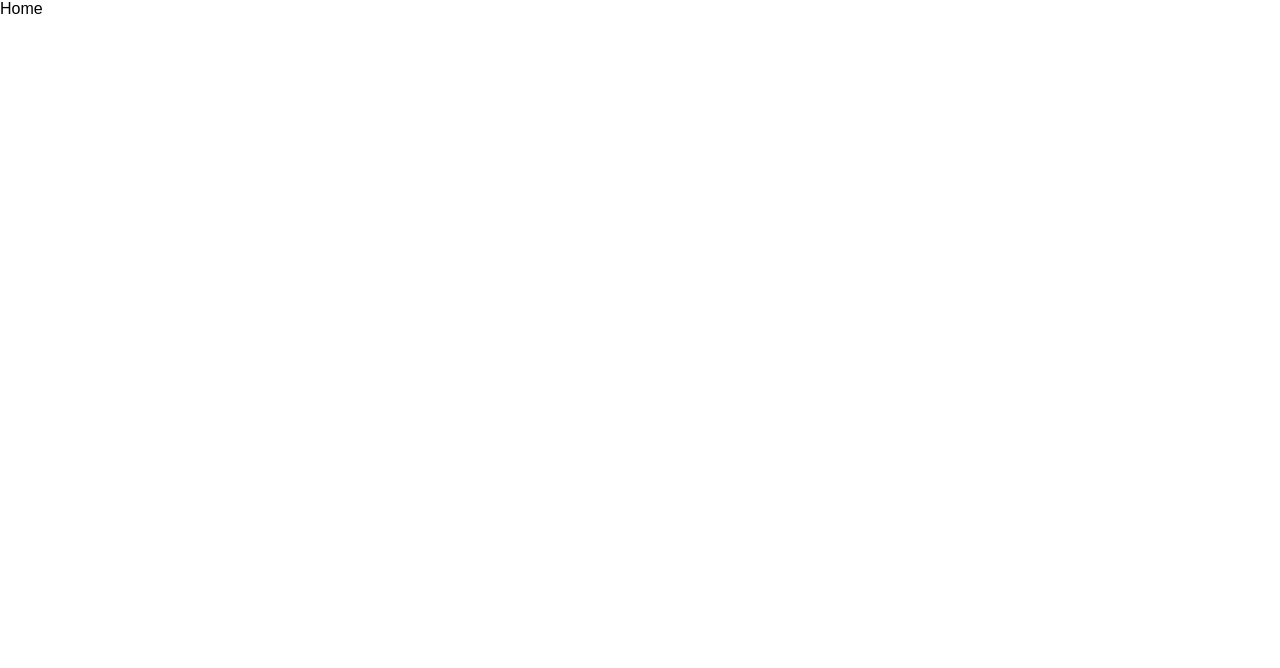
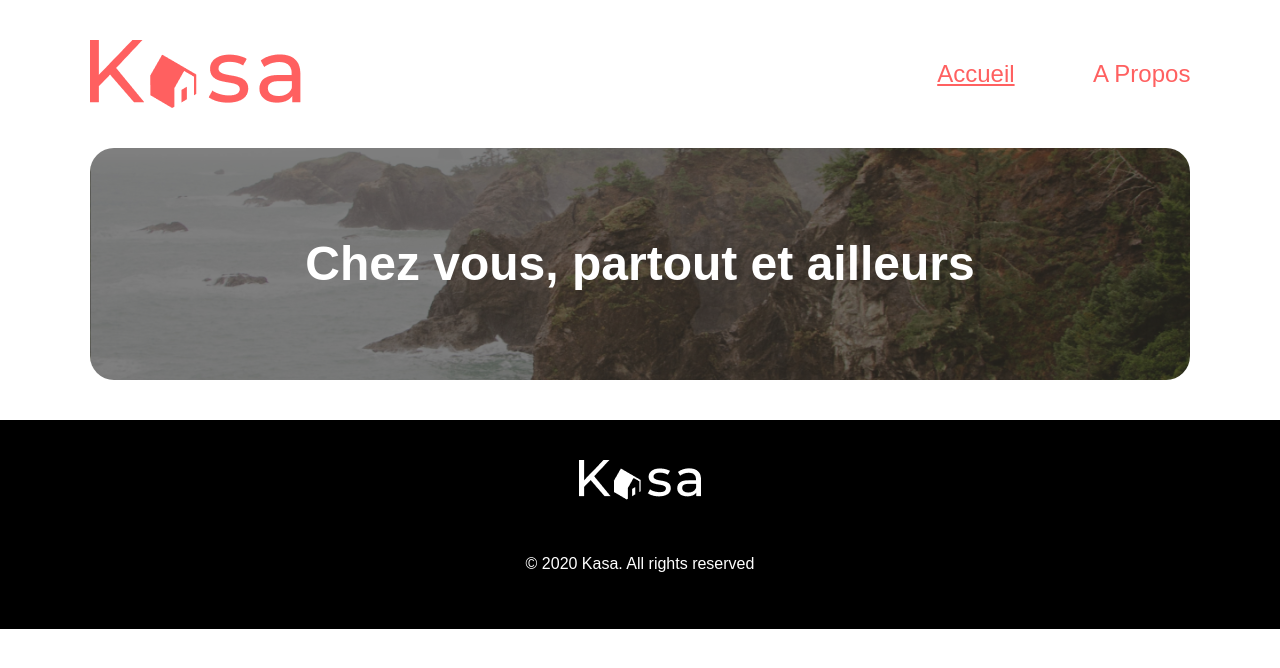
Before and after one commit to studentOCDBX/MyWebLearningP7-project-kasa, a React app: page / in a window 1280 px wide. Shown: the top 668 px of the page. Built offline with nearby package versions, Linux system fonts and the light colour scheme; the HTML template or start-up script is replaced by a standard one.

Commit message:
adding Banner navbar and a layout from footer and header component

```diff
--- a/src/Pages/home/index.jsx
+++ b/src/Pages/home/index.jsx
@@ -1,5 +1,25 @@
+import Banner from '../../components/Banner/index.jsx';
+import styled from 'styled-components';
+import colors from '../../utils/style/colors.js';
+
+const BannerTitle = styled.h1`
+  z-index: 1;
+  color: ${colors.secondary};
+  font-size: 48px;
+  line-height: 68.45px;
+  @media screen and (max-width: 800px) {
+    text-align: center;
+  }
+`;
+
 function Home() {
-  return <div>Home</div>;
+  return (
+    <div>
+      <Banner>
+        <BannerTitle>Chez vous, partout et ailleurs</BannerTitle>
+      </Banner>
+    </div>
+  );
 }
 
 export default Home;
--- /dev/null
+++ b/src/components/Banner/index.jsx
@@ -0,0 +1,56 @@
+import styled from 'styled-components';
+import colors from '../../utils/style/colors';
+import BannerImage from '../../assets/homeBanner.jpg';
+import PropTypes from 'prop-types';
+
+const BannerWrapper = styled.div`
+  background-image: linear-gradient(rgba(0, 0, 0, 0.5), rgba(0, 0, 0, 0.5)),
+    url(${BannerImage});
+  background-position: center;
+  background-size: cover;
+  border-radius: 1.5rem;
+  width: 86%;
+  height: 14.5rem;
+  margin: auto;
+  margin-block: 40px;
+  display: flex;
+  align-items: center;
+  justify-content: center;
+  z-index: 0;
+  @media screen and (max-width: 800px) {
+    margin-bottom: 4px;
+  }
+`;
+// const BannerWrapper = styled.div.attrs((props) => props)`
+//   background-image: linear-gradient(rgba(0, 0, 0, 0.5), rgba(0, 0, 0, 0.5)),
+//     url("${(props) => props.children.props.image}");
+//   background-position: center;
+//   background-size: cover;
+//   border-radius: 1.5rem;
+//   width: 86%;
+//   height: 14.5rem;
+//   margin: auto;
+//   margin-top: 40px;
+//   margin-bottom: 2.4rem;
+//   display: flex;
+//   align-items: center;
+//   justify-content: center;
+//   z-index: 0;
+// `;
+
+
+// function Banner({ children }) {
+//   return (
+//     <BannerWrapper>
+//       <BannerTitle>{children}</BannerTitle>
+//     </BannerWrapper>
+//   );
+// }
+function Banner({ children }) {
+  return <BannerWrapper>{children}</BannerWrapper>;
+}
+
+Banner.propTypes = {
+  children: PropTypes.string,
+};
+export default Banner;
--- /dev/null
+++ b/src/components/Navbar/index.jsx
@@ -0,0 +1,51 @@
+import { NavLink } from 'react-router-dom';
+import { styled } from 'styled-components';
+import colors from '../../utils/style/colors.js';
+
+const NavLinkWrapper = styled.nav`
+  width: 23%;
+  left: 931px;
+  top: 17px;
+  display: flex;
+  justify-content: space-between;
+  align-items: center;
+  height: 34px;
+  font-weight: 500;
+  font-size: 24px;
+
+  @media screen and (max-width: 1050px) {
+    width: 30%;
+  }
+  @media screen and (max-width: 800px) {
+    width: 140px;
+    height: 17px;
+    display: flex;
+    justify-content: space-between;
+    align-items: center;
+    text-transform: uppercase;
+    font-size: 12px;
+    line-height: 17.11px;
+  }
+`;
+
+const StyledNavLink = styled(NavLink)`
+  color: ${colors.primary};
+  &:hover {
+    /* background: linear-gradient(to top, #863535, #ff6565); */
+    box-shadow: -7px 14px 20px -2px rgba(255, 101, 80, 0.35);
+  }
+  &.active {
+    text-decoration: underline;
+  }
+`;
+
+function Navbar() {
+  return (
+    <NavLinkWrapper>
+      <StyledNavLink to="/">Accueil</StyledNavLink>
+      <StyledNavLink to="/about">A Propos</StyledNavLink>
+    </NavLinkWrapper>
+  );
+}
+
+export default Navbar;
--- /dev/null
+++ b/src/layout/Footer/index.jsx
@@ -0,0 +1,28 @@
+import styled from 'styled-components';
+import logo from '../../assets/FooterLogo.png';
+import colors from '../../utils/style/colors.js';
+
+const FooterContainer = styled.div`
+  height: 209px;
+  margin: auto;
+  display: flex;
+  flex-basis: 100%;
+  flex-direction: column;
+  justify-content: space-evenly;
+  align-items: center;
+  background-color: ${colors.footerBackground};
+  & p {
+    color: #fff;
+  }
+`;
+
+function Footer() {
+  return (
+    <FooterContainer>
+      <img src={logo} alt="Logo du footer" />
+      <p>© 2020 Kasa. All rights reserved</p>
+    </FooterContainer>
+  );
+}
+
+export default Footer;
--- /dev/null
+++ b/src/layout/Header/index.jsx
@@ -0,0 +1,45 @@
+import Navbar from '../../components/Navbar';
+import { styled } from 'styled-components';
+import { Link } from 'react-router-dom';
+import LOGO from '../../assets/LOGO.png';
+
+const HeaderWrapper = styled.div`
+  width: 86%;
+  margin: auto;
+  display: flex;
+  justify-content: space-between;
+  align-items: center;
+  padding-top: 2.5rem;
+  padding-inline: 5.25rem;
+  @media screen and (max-width: 800px) {
+    display: flex;
+    width: 85%;
+    margin-bottom: -22px;
+    padding-inline: 30px;
+  }
+`;
+
+const LogoContainer = styled.div`
+  width: 211px;
+  height: 68px;
+  background-image: url(${LOGO});
+  @media screen and (max-width: 800px) {
+    width: 145px;
+    height: 47px;
+    background-repeat: no-repeat;
+    background-size: cover;
+  }
+`;
+
+function Header() {
+  return (
+    <HeaderWrapper>
+      <Link to="/">
+        <LogoContainer></LogoContainer>
+      </Link>
+      <Navbar />
+    </HeaderWrapper>
+  );
+}
+
+export default Header;
--- a/src/main.jsx
+++ b/src/main.jsx
@@ -5,10 +5,25 @@ import App from './Pages/home/index.jsx';
 import GlobalStyle from './utils/style/GlobalStyle.js';
 import Logement from './Pages/Logement/index.jsx';
 import Apropos from './Pages/A-Propos/index.jsx';
+import Header from './layout/Header/index.jsx';
+import Footer from './layout/Footer/index.jsx';
+import Error from './Pages/Error/index.jsx';
+
+const HeaderFooterLayout = () => {
+  return (
+    <>
+      <Header />
+      <Outlet />
+      <Footer />
+    </>
+  );
+};
+export default HeaderFooterLayout;
 
 const router = createBrowserRouter([
   {
-    path: '/',
+    element: <HeaderFooterLayout />,
+    errorElement: <Error />,
     children: [
       {
         path: '/',
--- /dev/null
+++ b/src/utils/style/colors.js
@@ -0,0 +1,8 @@
+const colors = {
+  primary: '#FF6060',
+  secondary: '#FFFFFF',
+  footerBackground: '#000',
+  greylightBackground: '#F6F6F6',
+};
+export default colors;
+// #008000;
```
Also changed, not shown: src/assets/FooterLogo.png (added), src/assets/homeBanner.jpg (added).
